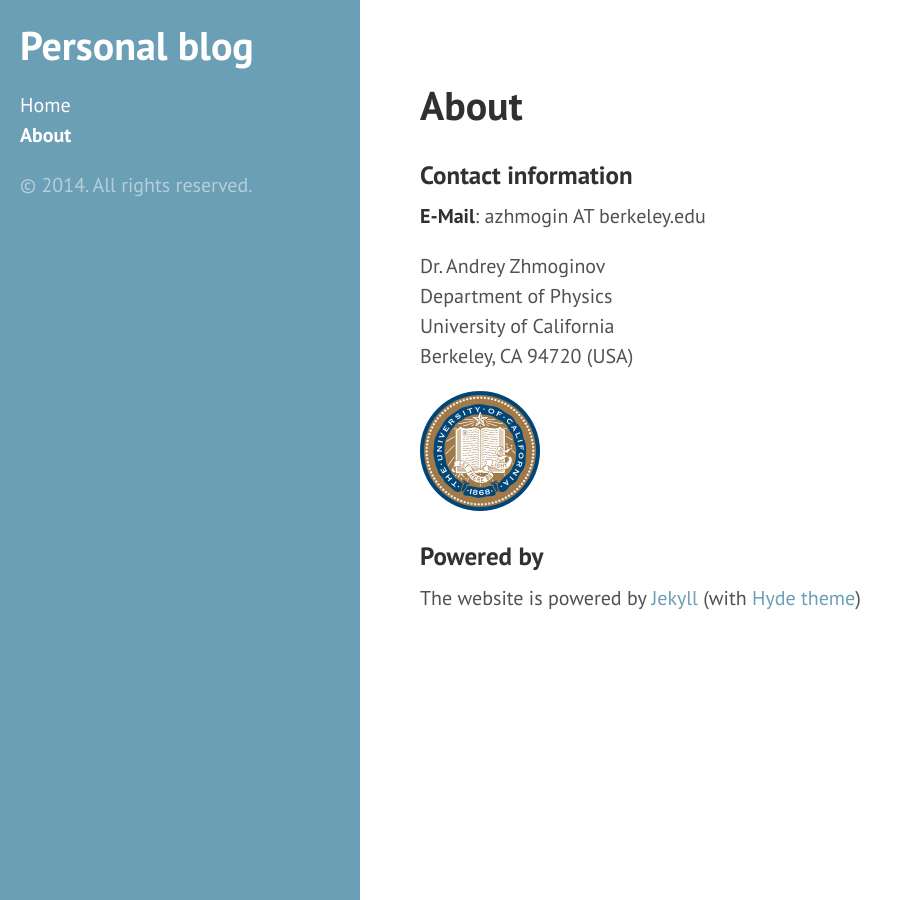
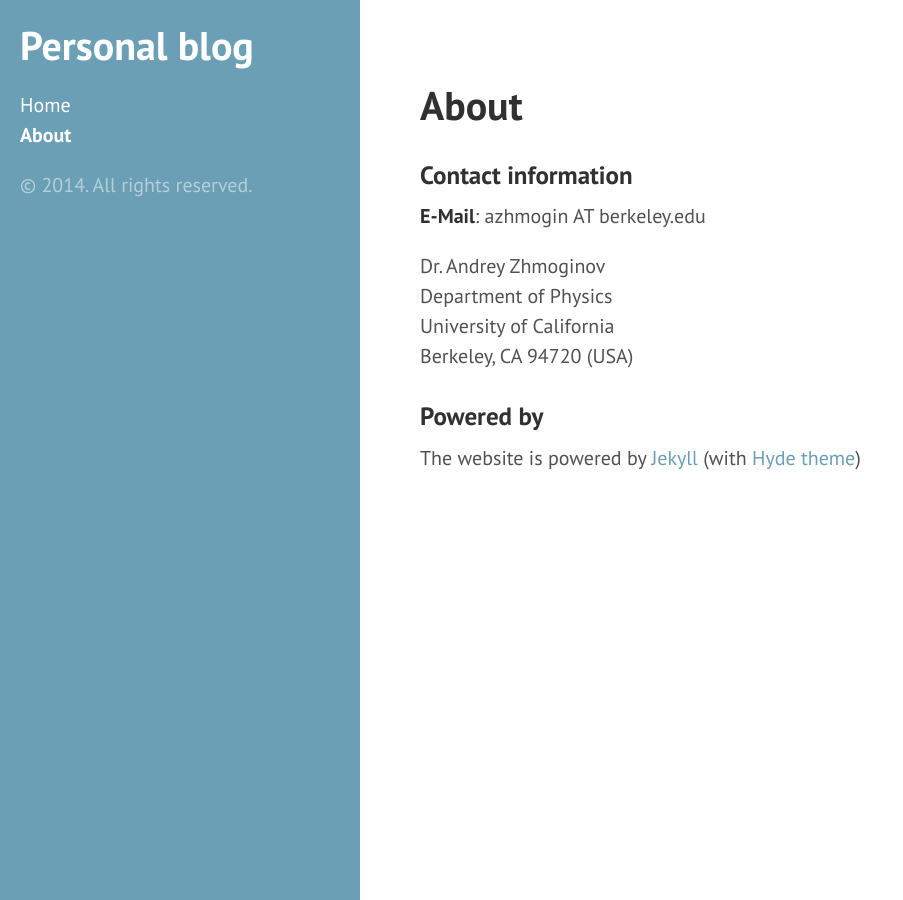
Before and after one commit to azhmogin/azhmogin.github.io, a Jekyll site: the page built from about.md, in a window 1280 px wide. Shown: the whole page, without its empty margins (0-903 px from the left). Built offline with Jekyll 4.4.1, drawn with Linux system fonts in a browser that asks for light colours; Markdown is read by kramdown in place of the engine named in the settings.

Commit message:
Removed the logo

```diff
--- a/about.md
+++ b/about.md
@@ -12,8 +12,6 @@ Department of Physics <br/>
 University of California <br/>
 Berkeley, CA 94720 (USA)
 
-![Logo](/public/ucberkeley.png)
-
 ### Powered by
 
 The website is powered by [Jekyll](http://jekyllrb.com/) (with [Hyde theme](http://andhyde.com/))
```
